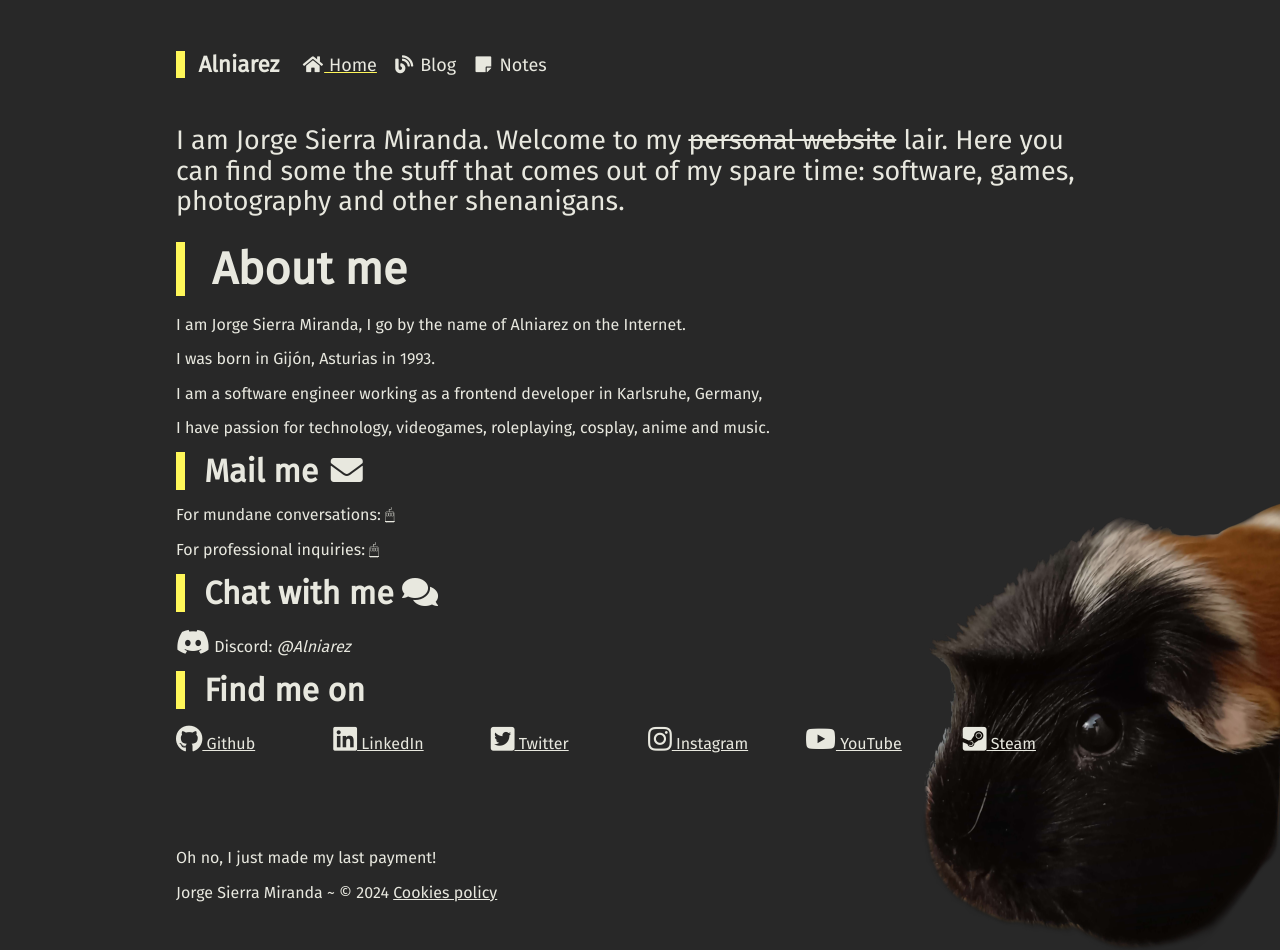
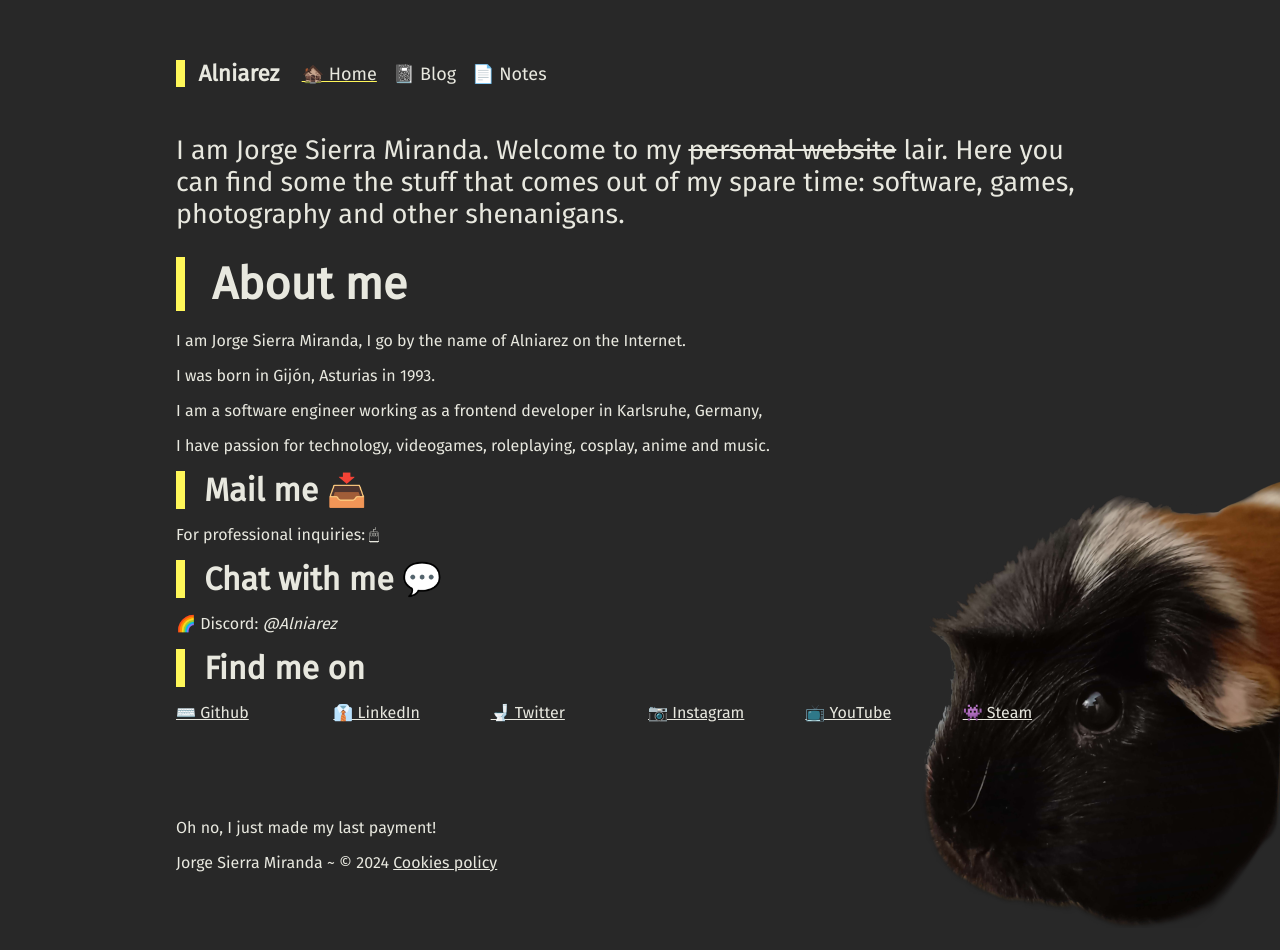
Before and after one commit to Alniarez/alniarez-web, a Jekyll site: the page built from index.md, in a window 1280 px wide. Built offline with Jekyll 4.4.1, drawn with Linux system fonts in a browser that asks for light colours; nearby versions of some CDN libraries; after the commit the page ends 928 px from its top, so only the background shows below that.

Commit message:
removed external css stylesheets

```diff
--- a/_includes/css.html
+++ b/_includes/css.html
@@ -1,5 +1,5 @@
-	<link rel="stylesheet" type="text/css" href="https://cdnjs.cloudflare.com/ajax/libs/normalize/8.0.1/normalize.min.css">
+	<!--<link rel="stylesheet" type="text/css" href="https://cdnjs.cloudflare.com/ajax/libs/normalize/8.0.1/normalize.min.css">-->
     <link rel="stylesheet" type="text/css" href="https://fonts.googleapis.com/css?family=Fira+Sans&display=swap">
-    <link rel="stylesheet" type="text/css" href="https://cdnjs.cloudflare.com/ajax/libs/font-awesome/5.11.2/css/all.css">
+    <!--<link rel="stylesheet" type="text/css" href="https://cdnjs.cloudflare.com/ajax/libs/font-awesome/5.11.2/css/all.css">-->
 
     <link rel="stylesheet" type="text/css" href="/assets/css/style.css">
--- a/_includes/header.html
+++ b/_includes/header.html
@@ -5,7 +5,7 @@
 
 	<nav>
 		{% for item in site.data.navigation %}	{% assign link = item.link | append: '/' %} {% assign link_part = nav_part[1] | append: '/' | prepend: '/' %}
-		<a {% if link  == current[0] or item.link  == current[0] or link_part == link %}class='underlined'{% endif %} href="{{ item.link }}"><i class="{{ item.icon }}"></i> {{ item.name }}</a>
+		<a {% if link  == current[0] or item.link  == current[0] or link_part == link %}class='underlined'{% endif %} href="{{ item.link }}">{{ item.emoji }} {{ item.name }}</a>
 		{% endfor %}
 	</nav>
 </header>
--- a/index.md
+++ b/index.md
@@ -18,24 +18,22 @@ I am a software engineer working as a frontend developer in Karlsruhe, Germany,
 
 I have passion for technology, videogames, roleplaying, cosplay, anime and music.
 
-## Mail me {% icon fa fa-envelope fa-fw  %}
-
-For mundane conversations: [🖱](#){: class="secretMailto" data-secret="ujG.fkxVd%40RLyxkUfS" onmouseover="showSecretEmail()"}
+## Mail me 📥
 
 For professional inquiries: [🖱](#){: class="secretMailto" data-secret="uHG.fkSuqHp%40LdyjoSgUSTkuxyyLOb" onmouseover="showSecretEmail()"}
 
-## Chat with me {% icon fas fa-comments %}
+## Chat with me 💬
 
-{% icon fab fa-discord font-big %} Discord: *@Alniarez*
+🌈 Discord: *@Alniarez*
 
 ## Find me on
 
-[{% icon fab fa-github font-big %} Github](https://github.com/alniarez)
-[{% icon fab fa-linkedin font-big %} LinkedIn](https://www.linkedin.com/in/jorge-sierra-miranda/)
-[{% icon fab fa-twitter-square font-big %} Twitter](https://twitter.com/Alniarez)
-[{% icon fab fa-instagram font-big %} Instagram](https://www.instagram.com/alniarez/)
-[{% icon fab fa-youtube font-big %} YouTube](https://www.youtube.com/channel/UCapN1clZl8sar00SQ0rafSA/)
-[{% icon fab fa-steam-square font-big %} Steam](https://steamcommunity.com/id/Alniarez/)
+[⌨️ Github](https://github.com/alniarez)
+[👔 LinkedIn](https://www.linkedin.com/in/jorge-sierra-miranda/)
+[🚽 Twitter](https://twitter.com/Alniarez)
+[📷 Instagram](https://www.instagram.com/alniarez/)
+[📺 YouTube](https://www.youtube.com/channel/UCapN1clZl8sar00SQ0rafSA/)
+[👾 Steam](https://steamcommunity.com/id/Alniarez/)
 {: .grid}
 
 <script defer src="/assets/js/encryption.js"></script>
```
Also changed, not shown: _data/navigation.yml (+5 -5 lines), Gemfile.lock.
